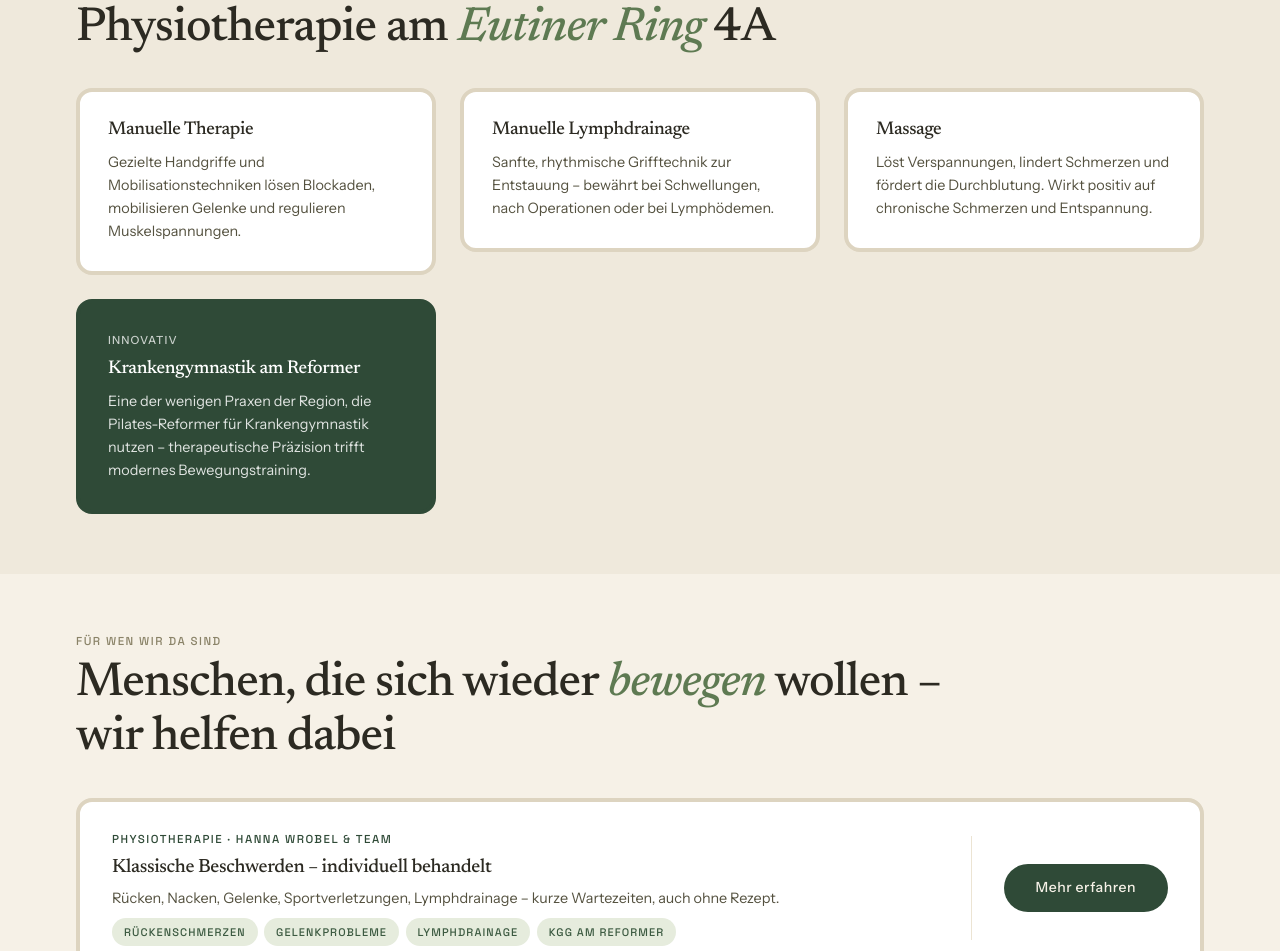
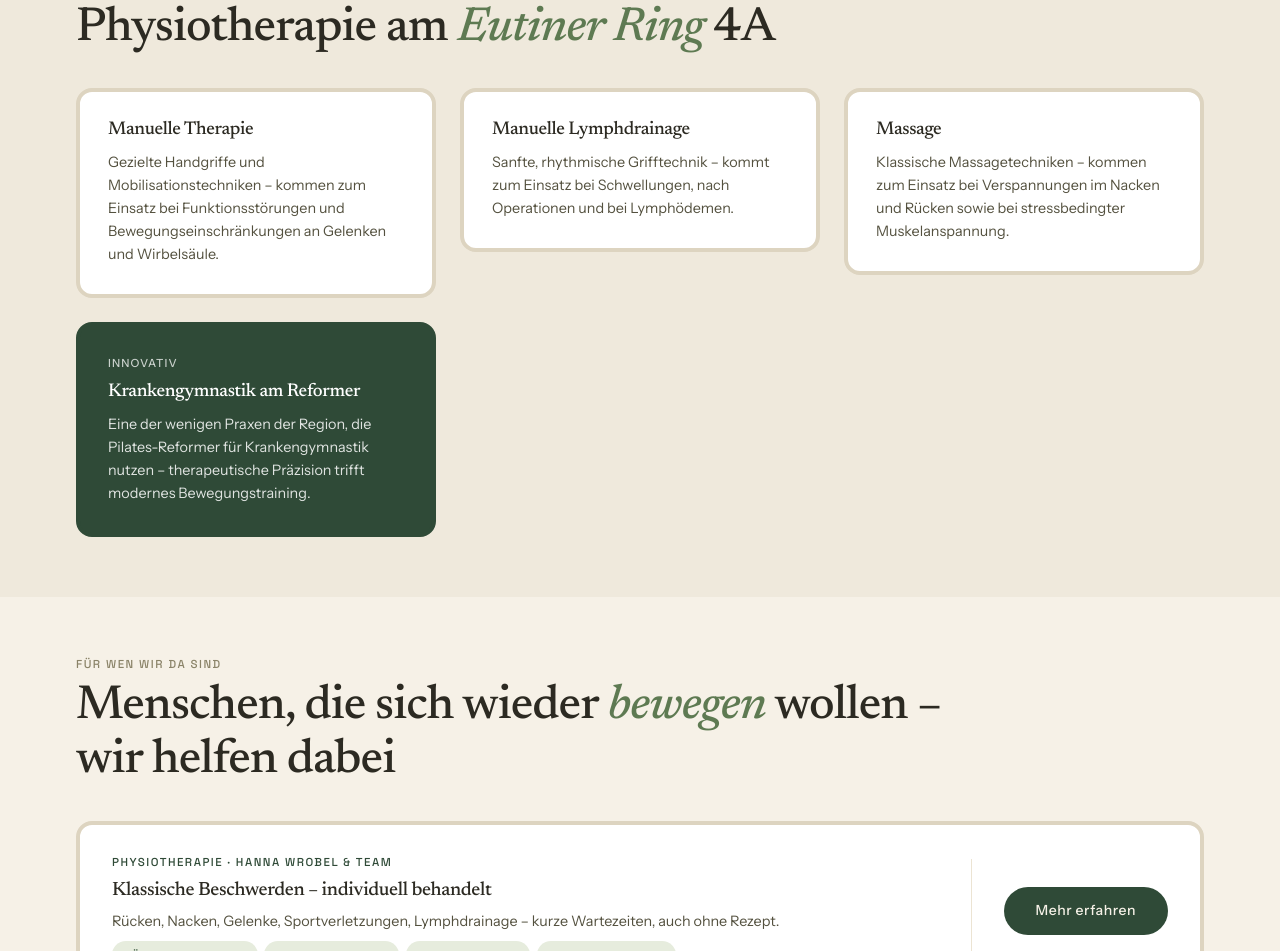
Before and after one commit to wrobeloliver2-crypto/physiopro-website, a website: page bad-schwartau.html in a window 1280 px wide. Shown: the part 2737-3688 px from the top of the page. Drawn offline with Linux system fonts and the light colour scheme; a script that the page names is missing.

Commit message:
HWG: Anlass-Formulierungen statt Wirkversprechen (Massage, Manuelle Therapie, Lymphdrainage) + Google-Bewertungslink direkt auf Rezensionsliste

```diff
--- a/bad-schwartau.html
+++ b/bad-schwartau.html
@@ -492,7 +492,7 @@ height="0" width="0" style="display:none;visibility:hidden"></iframe></noscript>
 <h2 style="margin-bottom:.5rem;">5,0 von 5 Sternen</h2>
 <p style="color:var(--text-mid);font-size:.85rem;margin-bottom:1.5rem;">Bewertungen unseres Standorts Stockelsdorf – wir freuen uns, diese Erfahrung auch am Eutiner Ring 4A einzulösen.</p>
 <div style="display:flex;justify-content:center;gap:.25rem;font-size:1.5rem;color:#d9a49a;margin-bottom:1rem;">★★★★★</div>
-<a href="https://www.google.com/search?q=PhysioPro+L%C3%BCbeck+Bewertungen" target="_blank" rel="noopener" class="pp-link">Alle Bewertungen auf Google ansehen →</a>
+<a href="https://search.google.com/local/reviews?placeid=ChIJUS5uVk10ngQR2GANYzr7CVs" target="_blank" rel="noopener" class="pp-link">Alle Bewertungen auf Google ansehen →</a>
 </div>
 </section>
 
@@ -573,13 +573,13 @@ height="0" width="0" style="display:none;visibility:hidden"></iframe></noscript>
 <h2 style="margin-bottom:2rem;">Physiotherapie am <em>Eutiner Ring</em> 4A</h2>
 <div class="pp-grid-3">
   <div class="therapie-card">
-    <div class="therapie-card-body"><h3>Manuelle Therapie</h3><p>Gezielte Handgriffe und Mobilisationstechniken lösen Blockaden, mobilisieren Gelenke und regulieren Muskelspannungen.</p></div>
+    <div class="therapie-card-body"><h3>Manuelle Therapie</h3><p>Gezielte Handgriffe und Mobilisationstechniken – kommen zum Einsatz bei Funktionsstörungen und Bewegungseinschränkungen an Gelenken und Wirbelsäule.</p></div>
   </div>
   <div class="therapie-card">
-    <div class="therapie-card-body"><h3>Manuelle Lymphdrainage</h3><p>Sanfte, rhythmische Grifftechnik zur Entstauung – bewährt bei Schwellungen, nach Operationen oder bei Lymphödemen.</p></div>
+    <div class="therapie-card-body"><h3>Manuelle Lymphdrainage</h3><p>Sanfte, rhythmische Grifftechnik – kommt zum Einsatz bei Schwellungen, nach Operationen und bei Lymphödemen.</p></div>
   </div>
   <div class="therapie-card">
-    <div class="therapie-card-body"><h3>Massage</h3><p>Löst Verspannungen, lindert Schmerzen und fördert die Durchblutung. Wirkt positiv auf chronische Schmerzen und Entspannung.</p></div>
+    <div class="therapie-card-body"><h3>Massage</h3><p>Klassische Massagetechniken – kommen zum Einsatz bei Verspannungen im Nacken und Rücken sowie bei stressbedingter Muskelanspannung.</p></div>
   </div>
   <div class="therapie-card innovativ">
     <div class="therapie-card-body">
```
